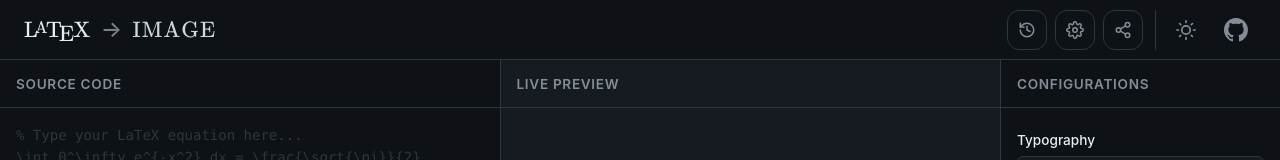
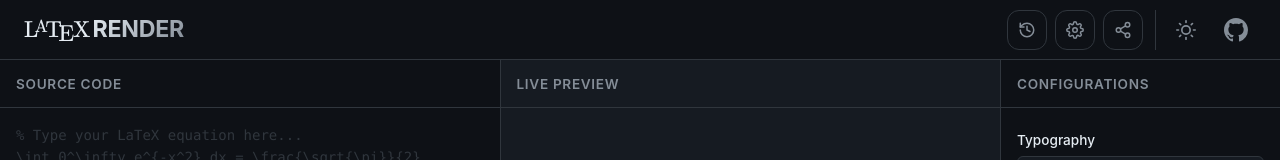
Before and after one commit to Amey-Thakur/LATEXRENDER, a plain HTML site: page Source Code/index.html in a window 1280 px wide. Shown: the top 160 px of the page. Drawn offline with Linux system fonts and the light colour scheme.

Commit message:
LaTeX render

```diff
--- a/Source Code/css/main.css
+++ b/Source Code/css/main.css
@@ -70,29 +70,26 @@ body {
 
 .brand-logotype {
     font-family: "KaTeX_Main", "Times New Roman", serif;
-    font-size: 1.4rem;
+    font-size: 1.45rem;
     font-weight: 500;
-    letter-spacing: 0.02em;
+    letter-spacing: 0em;
     display: flex;
     align-items: baseline;
     color: var(--text-primary);
     user-select: none;
+    cursor: default;
 }
 
-.brand-logotype .latex-logo {
-    margin-right: 2px;
+.latex-logo .a {
+    text-transform: uppercase;
+    font-size: 0.75em;
+    margin-left: -0.22em;
+    margin-right: -0.15em;
+    position: relative;
+    top: -0.28em;
 }
 
-.brand-logotype .latex-logo .a {
-    text-transform: uppercase;
-    font-size: 0.75em;
-    margin-left: -0.2em;
-    margin-right: -0.15em;
-    position: relative;
-    top: -0.25em;
-}
-
-.brand-logotype .latex-logo .e {
+.latex-logo .e {
     text-transform: uppercase;
     margin-left: -0.15em;
     margin-right: -0.05em;
@@ -100,17 +97,14 @@ body {
     top: 0.18em;
 }
 
-.brand-logotype .brand-suffix {
-    font-weight: 300;
-    opacity: 0.9;
-    letter-spacing: 0.05em;
+.brand-render {
+    font-family: var(--font-ui); /* Sans-serif for the brand identity 'RENDER' part */
+    font-weight: 700;
+    letter-spacing: -0.01em;
     margin-left: 2px;
-}
-
-.brand-logotype .brand-arrow {
-    margin: 0 8px;
-    font-family: var(--font-ui);
-    opacity: 0.5;
+    background: linear-gradient(135deg, var(--text-primary), #848D97);
+    -webkit-background-clip: text;
+    -webkit-text-fill-color: transparent;
 }
 
 .header-actions {
--- a/Source Code/index.html
+++ b/Source Code/index.html
@@ -27,9 +27,7 @@
 
     <header class="app-header">
         <div class="brand-logotype">
-            <span class="latex-logo">L<span class="a">a</span>T<span class="e">e</span>X</span>
-            <span class="brand-arrow">&rarr;</span>
-            <span class="brand-suffix">IMAGE</span>
+            <span class="latex-logo">L<span class="a">a</span>T<span class="e">e</span>X</span><span class="brand-render">RENDER</span>
         </div>
         <div class="header-actions">
             <div class="action-group">
```
